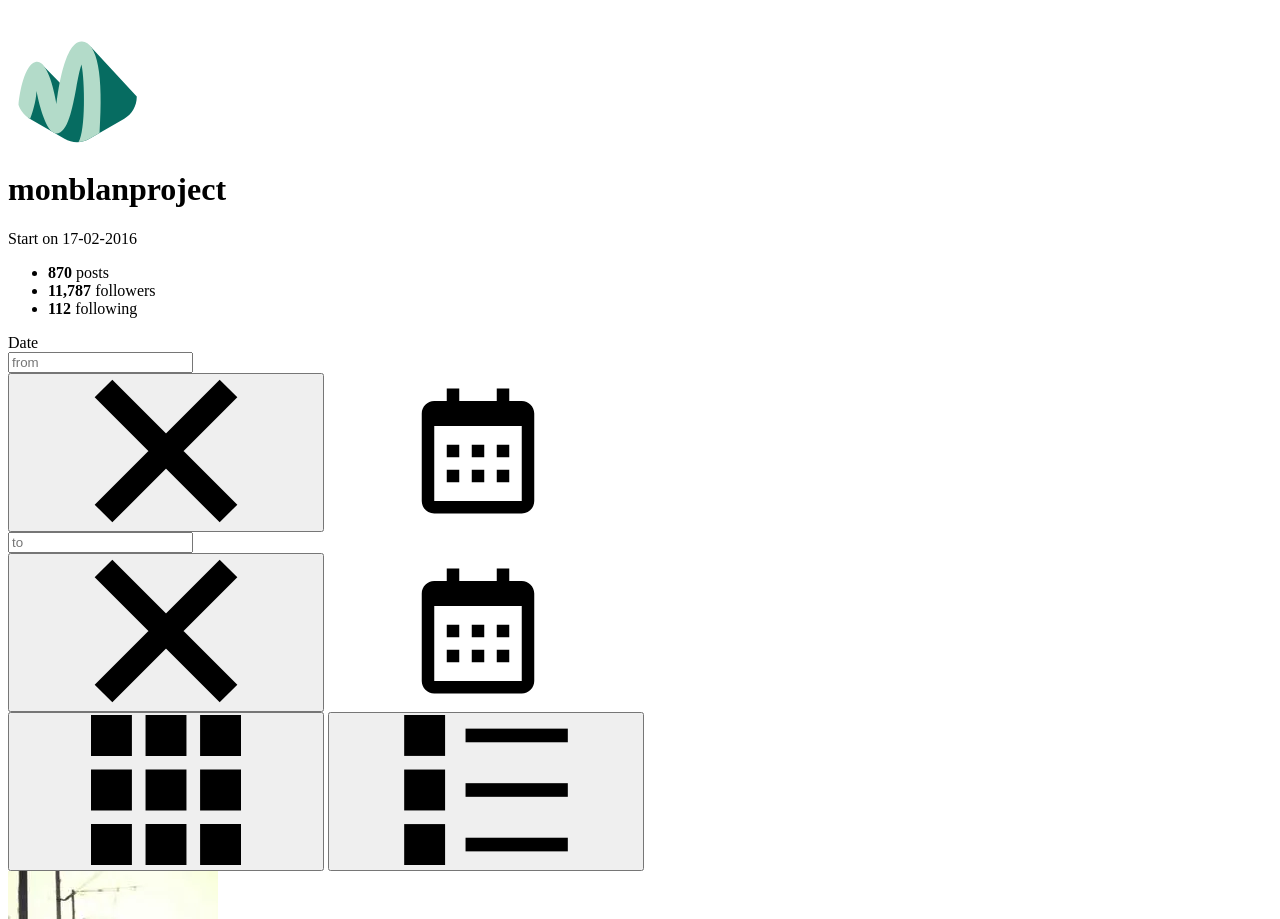
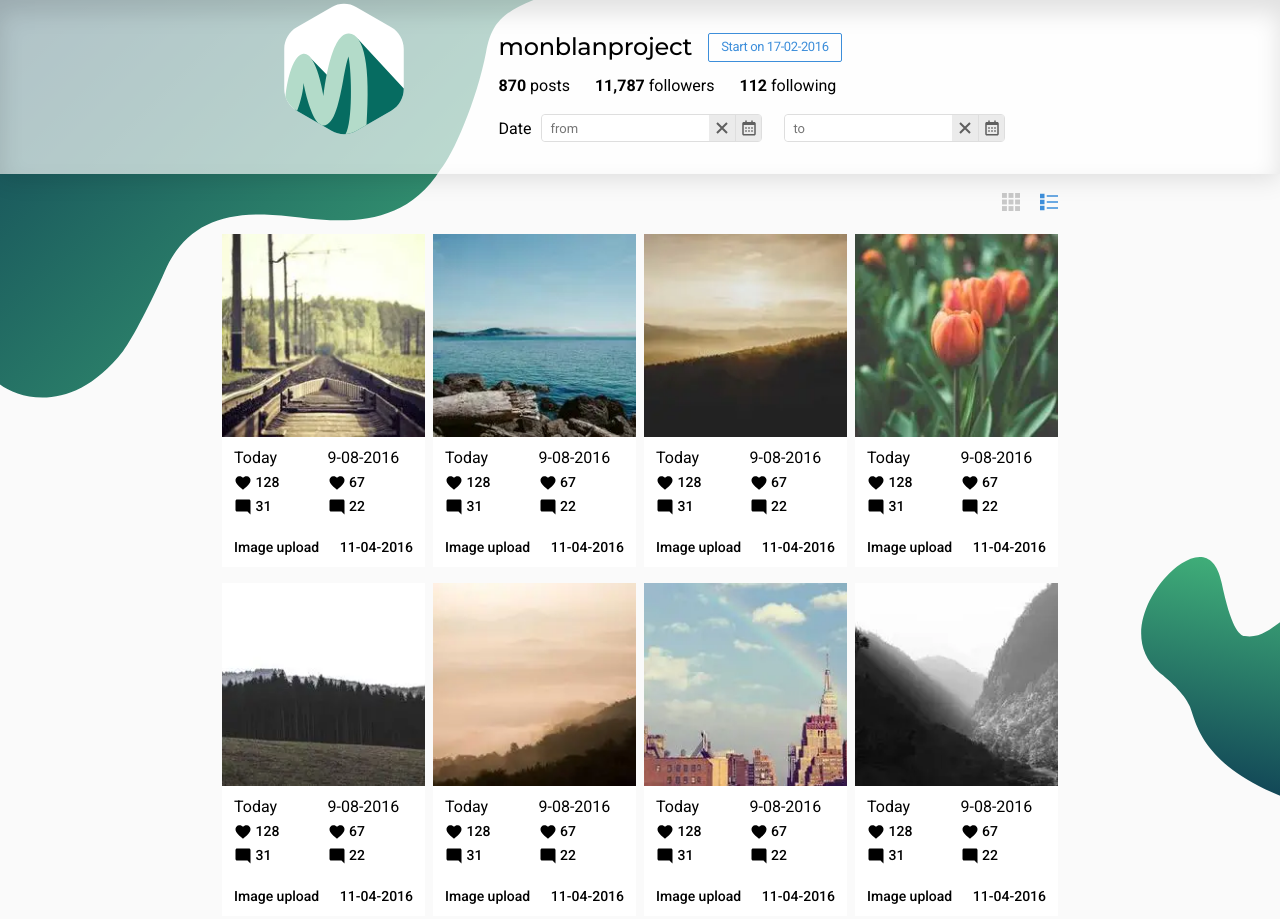
Before and after one commit to alexeymanoylo/webspark-test, a website built with Vite: page index.html in a window 1280 px wide. Shown: the top 919 px of the page. Built offline with nearby package versions, Linux system fonts and the light colour scheme.

Commit message:
add all layout and component styles

```diff
--- /dev/null
+++ b/src/scss/base/_icons.scss
@@ -0,0 +1,27 @@
+.icon {
+    display: inline-block;
+    fill: currentColor;
+    vertical-align: middle;
+    width: 24px;
+    height: 24px;
+
+    &--xs {
+        width: 12px;
+        height: 12px;
+    }
+
+    &--sm {
+        width: 16px;
+        height: 16px;
+    }
+
+    &--md {
+        width: 18px;
+        height: 18px;
+    }
+
+    &--lg {
+        width: 22px;
+        height: 22px;
+    }
+}
--- a/src/scss/base/_reset.scss
+++ b/src/scss/base/_reset.scss
@@ -0,0 +1,78 @@
+@use 'variables' as *;
+
+*,
+*::before,
+*::after {
+    box-sizing: border-box;
+    margin: 0;
+    padding: 0;
+}
+
+html {
+    -moz-text-size-adjust: none;
+    -webkit-text-size-adjust: none;
+    text-size-adjust: none;
+}
+
+body {
+    min-height: 100dvh;
+    line-height: 1.1;
+    font-family: $font-roboto;
+    font-weight: 400;
+    -webkit-font-smoothing: antialiased;
+    -moz-osx-font-smoothing: grayscale;
+    background: $main-bg-color;
+}
+
+img,
+picture,
+video,
+canvas,
+svg {
+    display: block;
+    max-width: 100%;
+}
+
+input,
+button,
+textarea,
+select {
+    font: inherit;
+    color: inherit;
+}
+
+button {
+    cursor: pointer;
+    border: none;
+    background: none;
+}
+
+a {
+    color: inherit;
+    text-decoration: none;
+}
+
+ul,
+ol {
+    list-style: none;
+}
+
+strong {
+    font-family: $font-roboto;
+    font-weight: 700;
+}
+
+p,
+h1,
+h2,
+h3,
+h4,
+h5,
+h6 {
+    overflow-wrap: break-word;
+}
+
+table {
+    border-collapse: collapse;
+    border-spacing: 0;
+}
--- a/src/scss/base/_variables.scss
+++ b/src/scss/base/_variables.scss
@@ -0,0 +1,10 @@
+//Base
+$font-roboto: 'Roboto', 'Arial', sans-serif;
+$font-montserrat: 'Montserrat', 'Arial', sans-serif;
+$border-color: #DEDEDE;
+$main-bg-color: #fafafa;
+
+//Buttons
+$btn-border-radius: 14px;
+$btn-outlined-color: #929292;
+$btn-outlined-text-color: #929292;
--- a/src/scss/components/_buttons.scss
+++ b/src/scss/components/_buttons.scss
@@ -0,0 +1,23 @@
+@use '../base/variables' as *;
+
+.btn {
+    padding: 8px 26px;
+    cursor: pointer;
+    font-size: 11px;
+    font-weight: 500;
+    text-transform: uppercase;
+    border-radius: $btn-border-radius;
+    display: inline-flex;
+
+    &.outlined {
+        color: $btn-outlined-color;
+        border: 1px solid $btn-outlined-color;
+        transition: background-color 0.2s ease, color 0.2s ease, border-color 0.2s ease;
+
+        &:hover {
+            background-color: $btn-outlined-color;
+            color: #fff;
+            border-color: $btn-outlined-color;
+        }
+    }
+}
--- a/src/scss/components/_cards.scss
+++ b/src/scss/components/_cards.scss
@@ -0,0 +1,117 @@
+.card {
+    background: #fff;
+
+    &__picture {
+        display: block;
+        width: 100%;
+        aspect-ratio: 1 / 1;
+        overflow: hidden;
+        background-color: #f5f5f5;
+    }
+
+    &__img {
+        width: 100%;
+        height: 100%;
+        object-fit: cover;
+        transition: transform 0.3s ease;
+        will-change: transform;
+    }
+
+    &__body {
+        padding: 12px;
+        display: flex;
+        flex-wrap: wrap;
+        gap: 8px;
+    }
+
+    &__date-time,
+    &__source {
+        width: 50%;
+    }
+
+    &__date-time {
+        text-align: right;
+    }
+
+    &__label,
+    &__date {
+        display: block;
+        margin-bottom: 7px;
+    }
+
+    &__stats {
+        font-size: 14px;
+        font-weight: 500;
+        display: flex;
+        flex-direction: column;
+        gap: 6px;
+    }
+
+    &__col {
+        &--stats {
+            width: calc(50% - 4px);
+        }
+
+        &--upload-time {
+            width: 100%;
+            font-size: 14px;
+            font-weight: 500;
+            display: flex;
+            justify-content: space-between;
+            gap: 8px;
+            margin-top: 16px;
+        }
+    }
+
+    &:hover .card__img {
+        transform: scale(1.05);
+    }
+}
+
+.cards-grid {
+    display: flex;
+    flex-wrap: wrap;
+    gap: 16px 8px;
+
+    .card {
+        width: calc(25% - 6px);
+    }
+
+    &.cards-grid--list {
+        .card {
+            width: 100%;
+            display: flex;
+
+            &__picture {
+                width: 86px;
+                height: 86px;
+            }
+
+            &__body {
+                flex: 1;
+                display: flex;
+                align-items: center;
+                padding: 16px 30px;
+
+                .card__col {
+                    width: calc(33.3% - 6px);
+
+                    .card__stats {
+                        flex-direction: row;
+                        gap: 26px;
+                    }
+
+                    &--upload-time {
+                        margin-top: 0;
+                        flex-direction: column;
+
+                        .card__date-time {
+                            text-align: left;
+                            width: auto;
+                        }
+                    }
+                }
+            }
+        }
+    }
+}
--- a/src/scss/layouts/_content.scss
+++ b/src/scss/layouts/_content.scss
@@ -0,0 +1,46 @@
+.main-content {
+    position: relative;
+
+    &__bg-shape {
+        position: fixed;
+        z-index: -1;
+        pointer-events: none;
+        right: 0;
+        bottom: 0;
+        width: 25vw;
+        height: 19vw;
+        max-width: 210px;
+        min-width: 180px;
+        background: url('../../images/bg-shape-bottom.svg') no-repeat right bottom / contain;
+
+        @media (max-width: 1100px) {
+            display: none;
+        }
+    }
+}
+
+.cards-section {
+    max-width: 868px;
+    margin: 0 auto;
+    padding: 0 16px 60px;
+
+    &__load-more {
+        text-align: center;
+        margin-top: 16px;
+    }
+
+    &__view-switcher {
+        display: flex;
+        justify-content: flex-end;
+        margin-bottom: 23px;
+        gap: 20px;
+    }
+
+    &__view-btn {
+        color: #3D8EDA;
+    }
+
+    &__view-btn--active {
+        color: #C8C8C8;
+    }
+}
--- a/src/scss/layouts/_header.scss
+++ b/src/scss/layouts/_header.scss
@@ -0,0 +1,133 @@
+@use '../base/variables' as *;
+
+.page-header {
+    position: relative;
+    padding-bottom: 32px;
+    background: rgba(255,255,255,0.67);
+    box-shadow: 0 4px 24px 0 rgba(0, 0, 0, 0.12), inset 0 12px 24px 0 rgba(0, 0, 0, 0.12);
+    margin-bottom: 18px;
+
+    &__container {
+        max-width: 868px;
+        margin: 0 auto;
+        padding: 0 16px;
+        display: flex;
+        justify-content: center;
+    }
+
+    &__logo {
+        flex: none;
+        margin-right: 86px;
+        position: relative;
+        anchor-name: --logo;
+    }
+
+    &__info {
+        padding-top: 33px;
+    }
+
+    &__bg-shape {
+        position: absolute;
+        position-anchor: --logo;
+        top: 0;
+        left: 0;
+        right: calc(anchor(--logo right) - 130px);
+        height: 398px;
+        background: linear-gradient(135deg, #124757, #40AF79);
+        clip-path: url(#wave-clip);
+        pointer-events: none;
+        z-index: -1;
+
+        @media (max-width: 1200px) {
+            right: calc(anchor(--logo right) - 100px);
+            height: 350px;
+        }
+    }
+
+    &__heading {
+        display: flex;
+        align-items: center;
+        margin-bottom: 15px;
+    }
+
+    &__title {
+        font-size: 24px;
+        font-family: $font-montserrat;
+        font-weight: 500;
+        line-height: 1.2;
+        letter-spacing: -0.01em;
+    }
+
+    &__stats {
+        display: flex;
+        align-items: center;
+        gap: 25px;
+        margin-bottom: 20px;
+    }
+
+    &__badge {
+        padding: 6px 12px;
+        border: 1px solid #3D8EDA;
+        border-radius: 2px;
+        font-size: 13px;
+        margin-left: 16px;
+        letter-spacing: -0.03em;
+        color: #3D8EDA;
+        line-height: 1.1;
+    }
+
+    &__datepicker {
+        display: flex;
+        align-items: center;
+    }
+
+    &__date-label {
+        font-size: 16px;
+        margin-right: 10px;
+    }
+
+    &__date-input-wrapper {
+        border: 1px solid $border-color;
+        border-radius: 4px;
+        display: flex;
+
+        input[type="text"] {
+            border: none;
+            outline: none;
+            padding: 5px 8px;
+            border-radius: 4px;
+            height: 26px;
+            font-size: 13px;
+            font-family: $font-roboto;
+        }
+    }
+
+    &__date-actions {
+        display: flex;
+        background: #EBEBEB;
+    }
+
+    &__date-calendar,
+    &__date-clear {
+        width: 26px;
+        flex: none;
+        display: flex;
+        align-items: center;
+        justify-content: center;
+        color: #5F5F5F;
+        cursor: pointer;
+    }
+
+    &__date-calendar {
+        border-left: 1px solid $border-color;
+    }
+
+    &__date-range {
+        display: flex;
+        gap: 22px;
+    }
+
+    @media (max-width: 1100px) {
+        overflow: hidden;
+    }
+}
--- a/src/scss/main.scss
+++ b/src/scss/main.scss
@@ -1,6 +1,7 @@
 // Base
 @use 'base/variables';
 @use 'base/reset';
+@use 'base/icons';
 
 // Layouts
 @use 'layouts/header';
```
